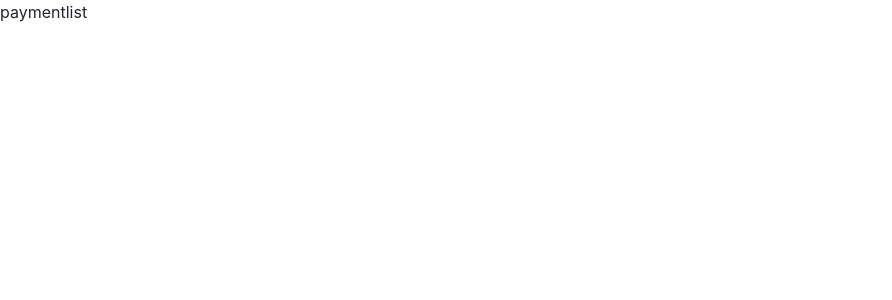
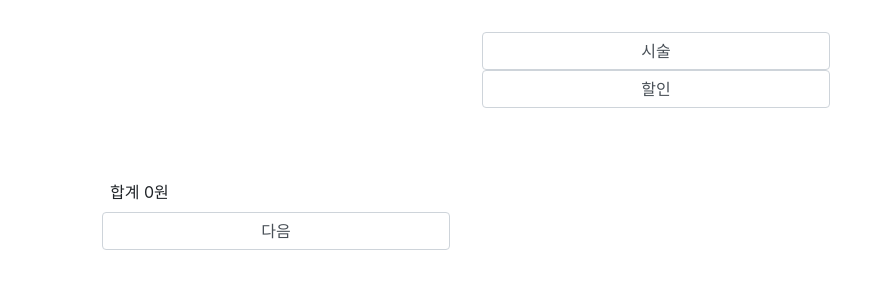
Before and after one commit to kjeunn/colavo-test, a React (Create React App) app: page / in a window 1280 px wide. Shown: the top 300 px of the page, without its empty margins (0-892 px from the left). Built offline with nearby package versions, Linux system fonts and the light colour scheme.

Commit message:
Implement basic feature

```diff
--- a/src/pages/PaymentList.tsx
+++ b/src/pages/PaymentList.tsx
@@ -1,7 +1,45 @@
 import React, { Component } from "react";
+import { Link } from "react-router-dom";
+import { Input } from "reactstrap";
 
-export default class PaymentList extends Component {
+interface PaymentListDetail {
+  name: string;
+  price: number;
+  count: number;
+}
+
+interface PaymentListState {
+  items: {
+    [key: string]: PaymentListDetail;
+  };
+  totalPrice: number;
+}
+
+export default class PaymentList extends Component<PaymentListState> {
+  state = {
+    items: {},
+    totalPrice: 0
+  };
+
   render() {
-    return <div>paymentlist</div>;
+    return (
+      <div className="container">
+        <div className="row">
+          <div className="col-xs-6 col-md-4" />
+          <div className="col-xs-6 col-md-4 p-3 m-3">
+            <Link to="item">
+              <Input type="button" value="시술" />
+            </Link>
+            <Link to="Discount">
+              <Input type="button" value="할인" />
+            </Link>
+          </div>
+          <div className="col-xs-6 col-md-4 p-3 m-3">
+            <div className="m-2">합계 {this.state.totalPrice}원</div>
+            <Input type="button" value="다음" />
+          </div>
+        </div>
+      </div>
+    );
   }
 }
```
